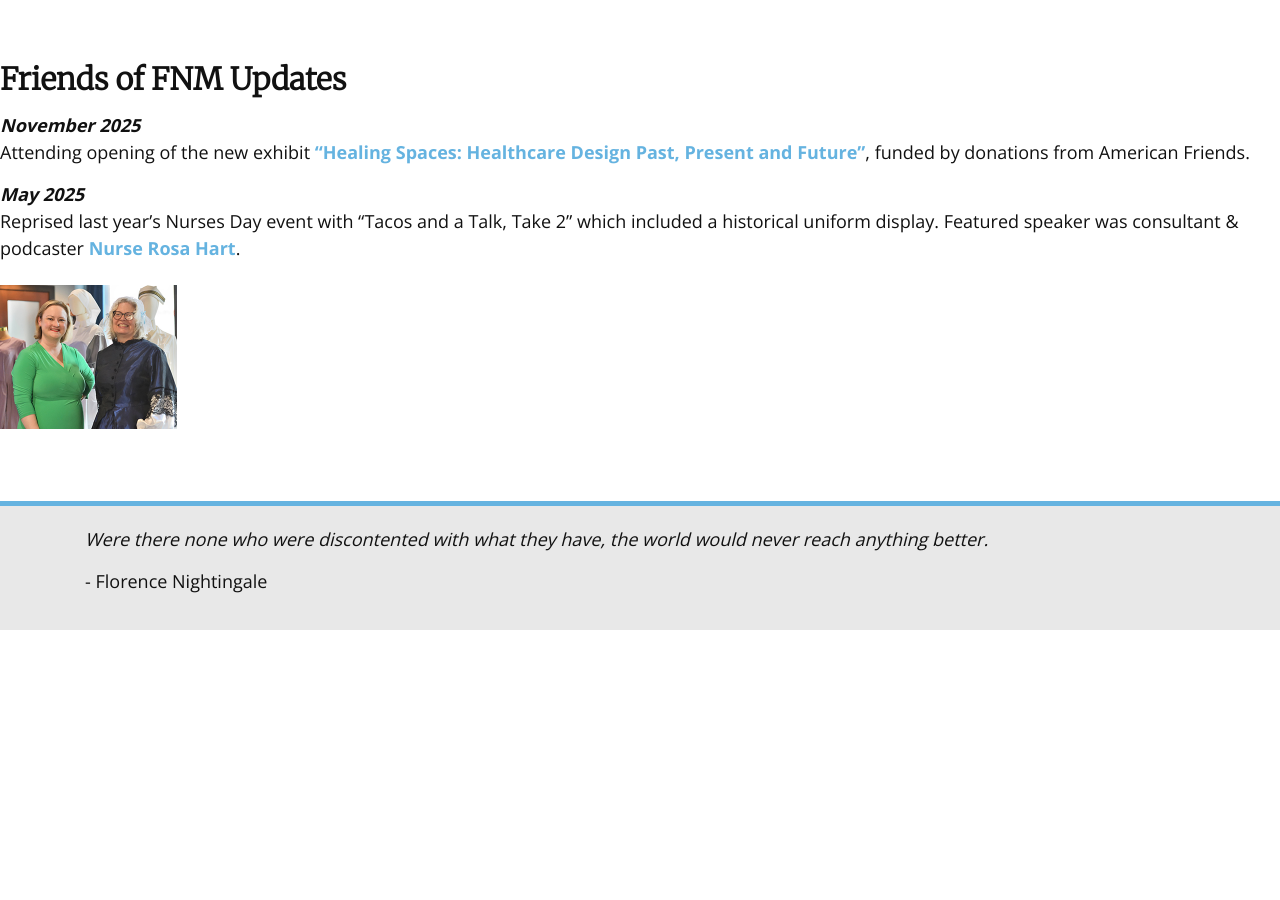
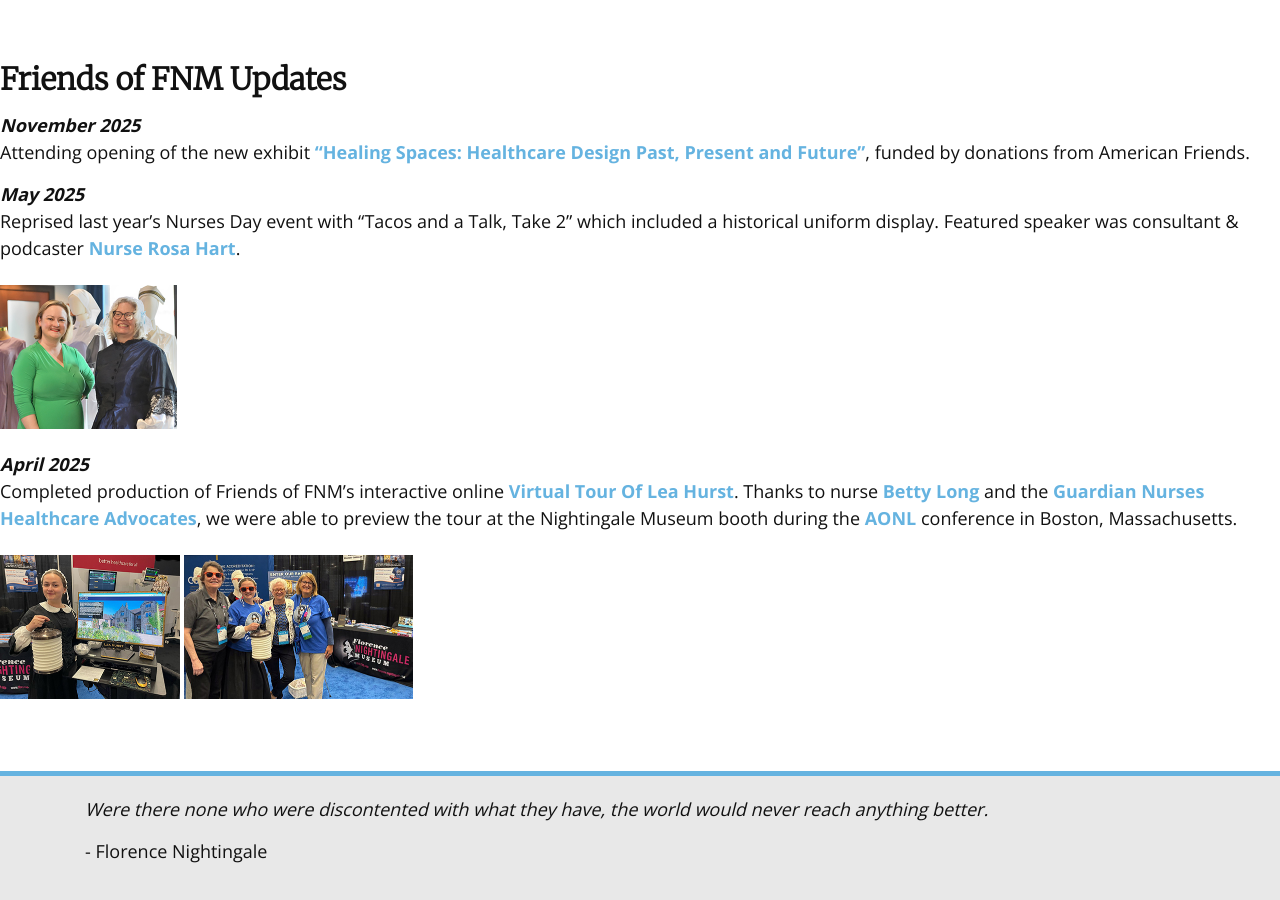
Before and after one commit to codefordayton/friendsoffnm.org, a Jekyll site: the page built from index.html, in a window 1280 px wide and 900 px high, scrolled down 708 px. Built offline with Jekyll 4.4.1, drawn with Linux system fonts in a browser that asks for light colours; nearby versions of some CDN libraries; before the commit the page ends 1338 px from its top, so only the background shows below that.

Commit message:
Add Friends update section for April 2025
Added a new section for Friends update in April 2025, including a virtual tour and related images.

```diff
--- a/index.html
+++ b/index.html
@@ -38,6 +38,36 @@ The <a href="https://www.florence-nightingale.co.uk/">Florence Nightingale Museu
     <figcaption class="friends-caption" aria-hidden="true">Nurse Rosa Hart at Nurses Day</figcaption>
   </figure>
 </section>
+
+<section id="friends-update-apr2025">
+  <p>
+    <strong><em><time datetime="2025-04">April 2025</time></em></strong><br />
+    Completed production of Friends of FNM’s interactive online
+    <a href="https://dev.visitour.us/tour/lea-hurst-tour.php" target="_blank" rel="noopener noreferrer">Virtual Tour Of Lea Hurst</a>.
+    Thanks to nurse
+    <a href="https://www.linkedin.com/in/bettylongrn/" target="_blank" rel="noopener noreferrer">Betty Long</a>
+    and the
+    <a href="https://www.guardiannurses.com/" target="_blank" rel="noopener noreferrer">Guardian Nurses Healthcare Advocates</a>,
+    we were able to preview the tour at the Nightingale Museum booth during the
+    <a href="https://www.aonl.org/about/overview" target="_blank" rel="noopener noreferrer">AONL</a> conference in Boston, Massachusetts.
+  </p>
+
+  <div class="friends-gallery">
+    <figure class="friends-figure">
+      <img src="img/aonl-laura-lea-hurst-tour-kiosk-small.jpg"
+           alt="Virtual tour kiosk at AONL conference"
+           class="friends-photo" />
+    </figure>
+
+    <figure class="friends-figure">
+      <img src="img/aonl-betty-laura-janet-terri-smalli.jpg"
+           alt="Betty Long and colleagues at the AONL booth"
+           class="friends-photo" />
+    </figure>
+  </div>
+</section>
+
+
 <script> // A small script to toggle captions on click and handle keyboard activation.
 //
 // Add this file at assets/js/friends-captions.js and include it in the layout
```
